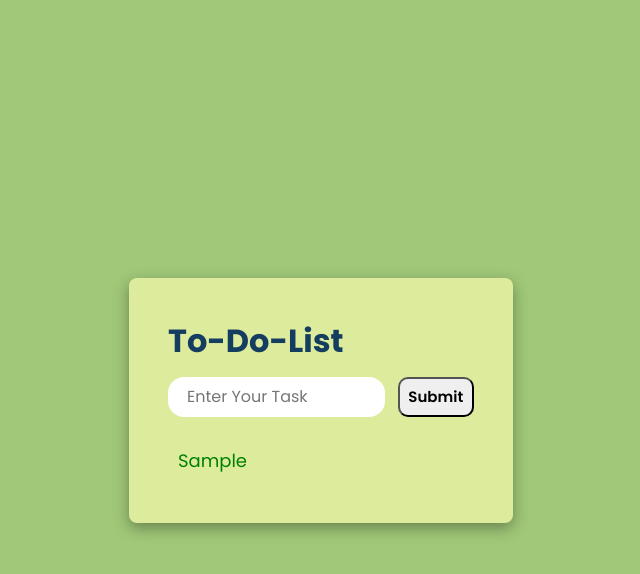
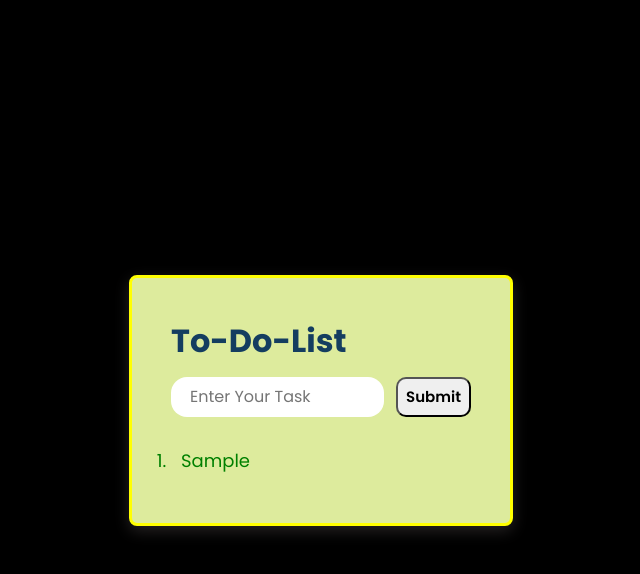
Before and after one commit to arnav418/To-Do-List, a plain HTML site: page index.html in a window 1280 px wide. Both pictures are taken after typing "Sample" into the empty fields and a click on the button "Submit". Shown: the whole page, without its empty margins (319-959 px from the left). Drawn offline with Linux system fonts and the light colour scheme.

Commit message:
Change UL to OL

```diff
--- a/index.html
+++ b/index.html
@@ -14,11 +14,11 @@
             <button id="text-btn">Submit</button>
         </div>
         <div class="task-field">
-            <ul>
+            <ol>
                 <!-- <li></li>
                 <li></li>
                 <li></li> -->
-            </ul>
+            </ol>
         </div>
     </div>
     <script src="script.js"></script>
--- a/script.js
+++ b/script.js
@@ -1,6 +1,6 @@
 const button = document.getElementById('text-btn');
 let textField = document.getElementById('text-inp');
-let listItems = document.querySelector('ul');
+let listItems = document.querySelector('ol');
 
 button.addEventListener("click", function() {
     if (textField.value === "") {
--- a/style.css
+++ b/style.css
@@ -11,7 +11,8 @@
 }
 
 body{
-    background-color: #A0C878;
+    /* background-color: #A0C878; */
+    background-color: #000;
     display: flex;
     align-items: center;
     height: 100vh;
@@ -24,6 +25,7 @@ h1 {
 
 .container{
     background-color: #DDEB9D;
+    border: 3px solid yellow;
     width: 30%;
     border-radius: 8px;
     display: flex;
@@ -32,7 +34,7 @@ h1 {
     max-width: 30%;
     /* height: 300px; */
     padding: 39px;
-    box-shadow: rgba(0, 0, 0, 0.35) 0px 5px 15px;
+    box-shadow: rgba(108, 99, 99, 0.35) 0px 5px 15px;
 }
 
 .inp-con{
@@ -70,10 +72,11 @@ h1 {
 
 }
 
-ul li {
+ol li {
     /* padding: 20px; */
     color: green;
-    list-style: none;
+    /* list-style: none; */
     padding: 10px;
+    padding-left: 10px;
     font-size: 18px;
 }
```
